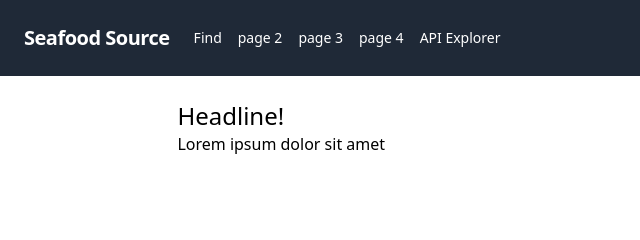
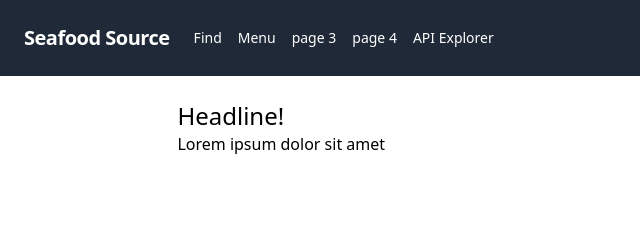
Before and after one commit to mcull/seafoodsource, a Gatsby site: page / in a window 1280 px wide. Shown: the top 240 px of the page, 0-640 px from the left. Built offline with nearby package versions, Linux system fonts and the light colour scheme; Gatsby itself is replaced by a stand-in of ours.

Commit message:
update nav

```diff
--- a/src/components/header.js
+++ b/src/components/header.js
@@ -40,10 +40,10 @@
             Find
           </Link>
           <Link
-            to={`/page-2`}
+            to={`/menu`}
             className="block mt-4 mr-4 text-white lg:inline-block lg:mt-0 hover:text-white"
           >
-            page 2
+            Menu
           </Link>
           <Link
             to={`/page-3`}
```
